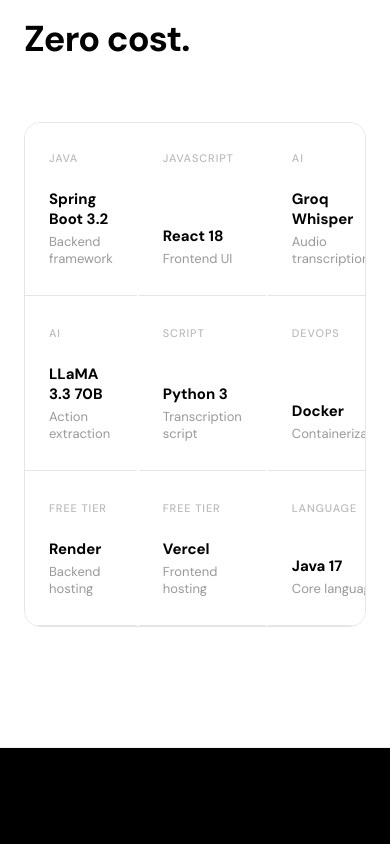
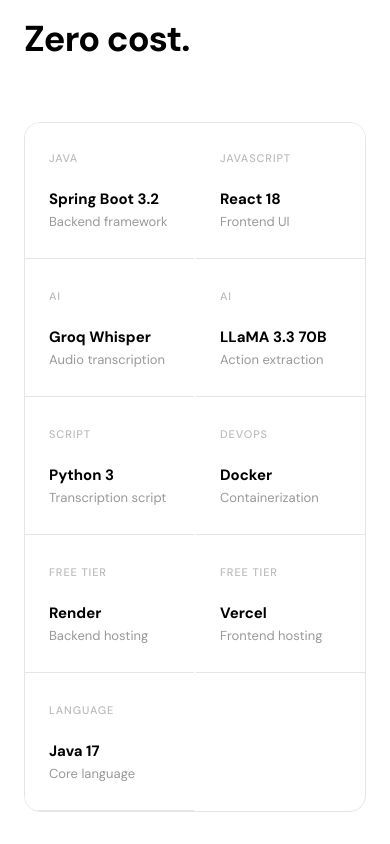
Before and after one commit to sandeshgorde/audio-action-extractor-meetings, a React (Create React App) app in the folder frontend/: page / in a window 390 px wide. Shown: the part 6480-7324 px from the top of the page. Built offline with nearby package versions, Linux system fonts and the light colour scheme; the HTML template or start-up script is replaced by a standard one.

Commit message:
Fix: Tech stack grid mobile layout

```diff
--- a/frontend/src/LandingPage.js
+++ b/frontend/src/LandingPage.js
@@ -77,6 +77,7 @@
         .steps-grid { grid-template-columns: 1fr !important; }
         .features-grid { grid-template-columns: 1fr !important; }
         .photos-grid { grid-template-columns: 1fr !important; }
+        .tech-stack-grid { grid-template-columns: 1fr 1fr !important; }
         .tech-grid { gap: 8px !important; }
         .nav-links { display: none !important; }
         .mobile-menu-btn { display: flex !important; }
@@ -390,7 +391,7 @@
             }}>Zero cost.</h2>
           </div>
 
-          <div className="scroll-reveal" style={{ display: 'grid', gridTemplateColumns: 'repeat(3, 1fr)', gap: '2px', border: '1px solid #e5e5e5', borderRadius: '16px', overflow: 'hidden' }}>
+          <div className="scroll-reveal tech-stack-grid" style={{ display: 'grid', gridTemplateColumns: 'repeat(3, 1fr)', gap: '2px', border: '1px solid #e5e5e5', borderRadius: '16px', overflow: 'hidden' }}>
             {[
               { name: 'Spring Boot 3.2', role: 'Backend framework', tag: 'Java' },
               { name: 'React 18', role: 'Frontend UI', tag: 'JavaScript' },
```
